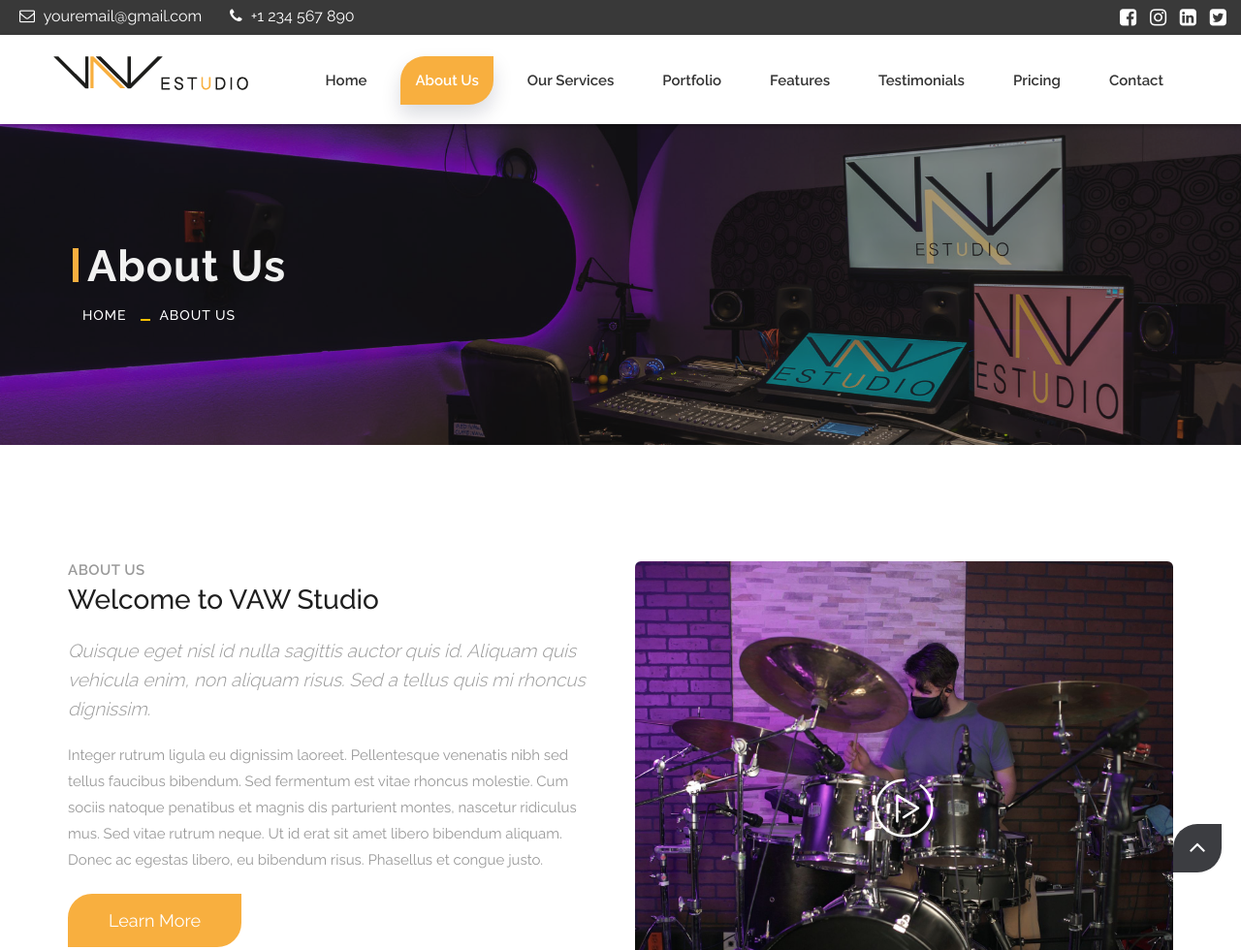
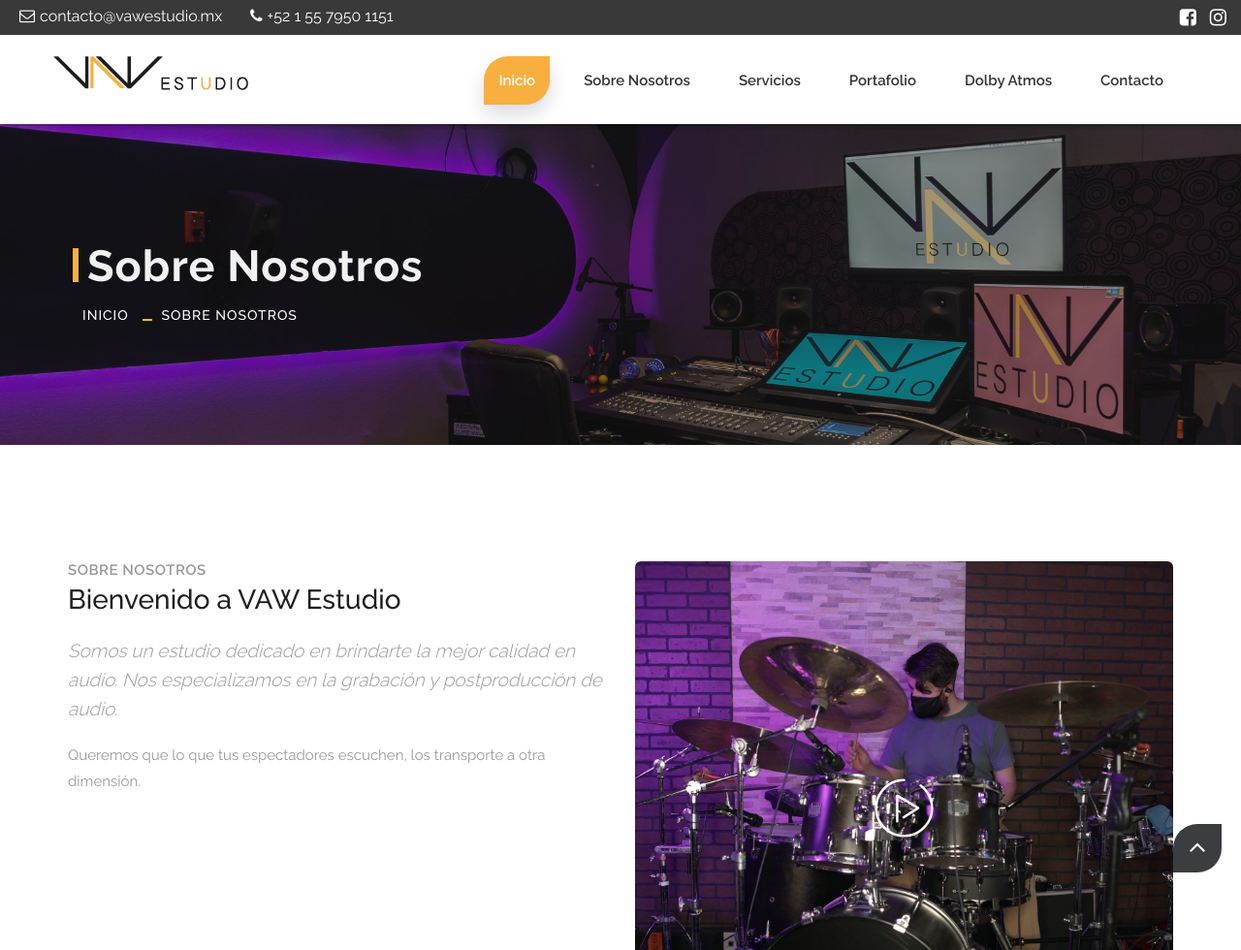
Before and after one commit to ivansanguezax/vawStudio, a plain HTML site: page about-us.html in a window 1280 px wide. Shown: the top 980 px of the page at 97% size. Drawn offline with Linux system fonts and the light colour scheme.

Commit message:
Textos Sobre nosotros

```diff
--- a/about-us.html
+++ b/about-us.html
@@ -9,10 +9,10 @@
     <meta name="viewport" content="width=device-width, minimum-scale=1.0, maximum-scale=1.0, user-scalable=no">
 
      <!-- Site Metas -->
-    <title>VAW Studio</title>
-    <meta name="keywords" content="">
-    <meta name="description" content="">
-    <meta name="author" content="VawStudioMX">
+     <title>VAW Estudio</title>
+     <meta name="keywords" content="Estudio, Sound, Sonido, SonidoMX, EstudioMusicaMX">
+     <meta name="description" content="Somos un estudio dedicado en brindarte la mejor calidad en audio. Nos especializamos en la grabación y postproducción de audio.">
+     <meta name="author" content="VawEstudioMX">
 
     <!-- Site Icons -->
     <link rel="shortcut icon" href="images/favicon.ico" type="image/x-icon" />
@@ -57,10 +57,10 @@
 				<div class="col-md-6 col-sm-6">
 					<div class="left-top">
 						<div class="email-box">
-							<a href="#"><i class="fa fa-envelope-o" aria-hidden="true"></i> youremail@gmail.com</a>
+							<a href="#"><i class="fa fa-envelope-o" aria-hidden="true"></i>contacto@vawestudio.mx</a>
 						</div>
 						<div class="phone-box">
-							<a href="tel:1234567890"><i class="fa fa-phone" aria-hidden="true"></i> +1 234 567 890</a>
+							<a href="tel:1234567890"><i class="fa fa-phone" aria-hidden="true"></i>+52 1 55 7950 1151</a>
 						</div>
 					</div>
 				</div>
@@ -68,10 +68,8 @@
 					<div class="right-top">
 						<div class="social-box">
 							<ul>
-								<li><a href="#"><i class="fa fa-facebook-square" aria-hidden="true"></i></a></li>
-								<li><a href="#"><i class="fa fa-instagram" aria-hidden="true"></i></a></li>
-								<li><a href="#"><i class="fa fa-linkedin-square" aria-hidden="true"></i></a></li>
-								<li><a href="#"><i class="fa fa-twitter-square" aria-hidden="true"></i></a></li>
+								<li><a href="https://www.facebook.com/VAWEstudio"><i class="fa fa-facebook-square" aria-hidden="true"></i></a></li>
+								<li><a href="https://www.instagram.com/vaw_estudio/"><i class="fa fa-instagram" aria-hidden="true"></i></a></li>
 							<ul>
 						</div>
 					</div>
@@ -93,14 +91,14 @@
                 </div>
                 <div id="navbar" class="navbar-collapse collapse">
                     <ul class="nav navbar-nav navbar-right">
-                        <li><a href="index.html">Home</a></li>
-                        <li><a class="active" href="about-us.html">About us</a></li>
-                        <li><a href="services.html">Our Services</a></li>
-                        <li><a href="portfolio.html">Portfolio</a></li>
-                        <li><a href="features.html">Features</a></li>
-                        <li><a href="testimonials.html">Testimonials</a></li>
-                        <li><a href="pricing.html">Pricing</a></li>
-						<li><a href="contact.html">Contact</a></li>
+                        <li><a class="active" href="index.html">Inicio</a></li>
+                        <li><a href="about-us.html">Sobre Nosotros</a></li>
+                        <li><a href="services.html">Servicios</a></li>
+                        <li><a href="portfolio.html">Portafolio</a></li>
+                        <li><a href="features.html">Dolby Atmos</a></li>
+                        <!-- <li><a href="testimonials.html">Testimonios</a></li> -->
+                        <!-- <li><a href="pricing.html">Pricing</a></li> -->
+						<li><a href="contact.html">Contacto</a></li>
                     </ul>
                 </div>
             </div>
@@ -112,10 +110,10 @@
 			<div class="row">
 				<div class="col-md-12">
 					<div class="banner">
-						<h2>About Us</h2>
+						<h2>Sobre Nosotros</h2>
 						<ul class="page-title-link">
-							<li><a href="#">Home</a></li>
-							<li><a href="#">About Us</a></li>
+							<li><a href="index.html">Inicio</a></li>
+							<li><a href="#">Sobre Nosotros</a></li>
 						</ul>
 					</div>
 				</div>
@@ -128,13 +126,13 @@
             <div class="row">
                 <div class="col-md-6">
                     <div class="message-box">
-                        <h4>About Us</h4>
-                        <h2>Welcome to VAW Studio</h2>
-                        <p class="lead">Quisque eget nisl id nulla sagittis auctor quis id. Aliquam quis vehicula enim, non aliquam risus. Sed a tellus quis mi rhoncus dignissim.</p>
+                        <h4>Sobre Nosotros</h4>
+                        <h2>Bienvenido a VAW Estudio</h2>
+                        <p class="lead">Somos un estudio dedicado en brindarte la mejor calidad en audio. Nos especializamos en la grabación y postproducción de audio.
+                            </p>
 
-                        <p> Integer rutrum ligula eu dignissim laoreet. Pellentesque venenatis nibh sed tellus faucibus bibendum. Sed fermentum est vitae rhoncus molestie. Cum sociis natoque penatibus et magnis dis parturient montes, nascetur ridiculus mus. Sed vitae rutrum neque. Ut id erat sit amet libero bibendum aliquam. Donec ac egestas libero, eu bibendum risus. Phasellus et congue justo. </p>
-
-                        <a href="#services" class="btn btn-light btn-radius btn-brd grd1">Learn More</a>
+                        <p>
+                        Queremos que lo que tus espectadores escuchen, los transporte a otra dimensión. </p>
                     </div><!-- end messagebox -->
                 </div><!-- end col -->
 
@@ -157,13 +155,14 @@
 
                 <div class="col-md-6">
                     <div class="message-box">
-                        <h4>Who We are</h4>
-                        <h2>We Are VAW Studio</h2>
-                        <p class="lead">Quisque eget nisl id nulla sagittis auctor quis id. Aliquam quis vehicula enim, non aliquam risus. Sed a tellus quis mi rhoncus dignissim.</p>
+                        <h4>¿Por qué nosotros?</h4>
+                        <h2>Nosotros somos VAW Estudio</h2>
+                        <p class="lead">Al ser un estudio 100% enfocado al audio, abarcamos desde lo que es la pre-producción, hasta la post-producción. Con nosotros encontrarás todo lo que necesitas y más.
+                            </p>
 
-                        <p> Integer rutrum ligula eu dignissim laoreet. Pellentesque venenatis nibh sed tellus faucibus bibendum. Sed fermentum est vitae rhoncus molestie. Cum sociis natoque penatibus et magnis dis parturient montes, nascetur ridiculus mus. Sed vitae rutrum neque. Ut id erat sit amet libero bibendum aliquam. Donec ac egestas libero, eu bibendum risus. Phasellus et congue justo. </p>
+                        <p> Contamos con varios proyectos ganadores y nominados en los festivales más importantes de México como Morelia, los Arieles, shorts México y más.</p>
 
-                        <a href="#services" class="btn btn-light btn-radius btn-brd grd1">Learn More</a>
+                        <a href="#services" class="btn btn-light btn-radius btn-brd grd1">Conocer más</a>
                     </div><!-- end messagebox -->
                 </div><!-- end col -->
             </div><!-- end row -->
@@ -293,8 +292,9 @@
                         <div class="widget-title">
                             <img src="images/logos/logo-2.png" alt="" />
                         </div>
-                        <p> Integer rutrum ligula eu dignissim laoreet. Pellentesque venenatis nibh sed tellus faucibus bibendum. Sed fermentum est vitae rhoncus molestie. Cum sociis natoque penatibus et magnis dis montes.</p>
-                        <p>Sed fermentum est vitae rhoncus molestie. Cum sociis natoque penatibus et magnis dis montes.</p>
+                        <p> Somos un estudio dedicado en brindarte la mejor calidad en audio. Nos especializamos en la grabación y postproducción de audio.
+                            </p>
+                        <p> Queremos que lo que tus espectadores escuchen, los transporte a otra dimensión.</p>
                     </div><!-- end clearfix -->
                 </div><!-- end col -->
 
@@ -305,12 +305,12 @@
                         </div>
 
                         <ul class="footer-links hov">
-                            <li><a href="#">Home <span class="icon icon-arrow-right2"></span></a></li>
-							<li><a href="#">Blog <span class="icon icon-arrow-right2"></span></a></li>
-							<li><a href="#">Pricing <span class="icon icon-arrow-right2"></span></a></li>
-							<li><a href="#">About <span class="icon icon-arrow-right2"></span></a></li>
-							<li><a href="#">Faq <span class="icon icon-arrow-right2"></span></a></li>
-							<li><a href="#">Contact <span class="icon icon-arrow-right2"></span></a></li>
+                            <li><a href="index.html">Inicio <span class="icon icon-arrow-right2"></span></a></li>
+							<li><a href="about-us.html">Sobre Nosotros <span class="icon icon-arrow-right2"></span></a></li>
+							<li><a href="services.html">Servicios <span class="icon icon-arrow-right2"></span></a></li>
+							<li><a href="portfolio.html">Portafolio<span class="icon icon-arrow-right2"></span></a></li>
+							<li><a href="features.html">Dolby Atmos<span class="icon icon-arrow-right2"></span></a></li>
+							<li><a href="contact.html">Contacto <span class="icon icon-arrow-right2"></span></a></li>
                         </ul><!-- end links -->
                     </div><!-- end clearfix -->
                 </div><!-- end col -->
@@ -318,8 +318,8 @@
                 <div class="col-md-4 col-sm-4 col-xs-12">
                     <div class="footer-distributed widget clearfix">
                         <div class="widget-title">
-                            <h3>Subscribe</h3>
-							<p>Integer rutrum ligula eu dignissim laoreet. Pellentesque venenatis nibh sed tellus faucibus bibendum. Sed fermentum est vitae rhoncus molestie.</p>
+                            <h3>Contacto</h3>
+							<p>Mantente al tanto de todos nuestros servicios</p>
                         </div>
 
 						<div class="footer-right">
@@ -338,7 +338,7 @@
         <div class="container">
             <div class="footer-distributed">
                 <div class="footer-left">
-                    <p class="footer-company-name">All Rights Reserved. &copy; 2022 <a href="#">VAWStudio</a> Design By :
+                    <p class="footer-company-name">Todos los derechos reservados. &copy; 2022 <a href="#">VAWStudio</a> Diseñado por :
 					<a href="#">VAW</a></p>
                 </div>
 
```
